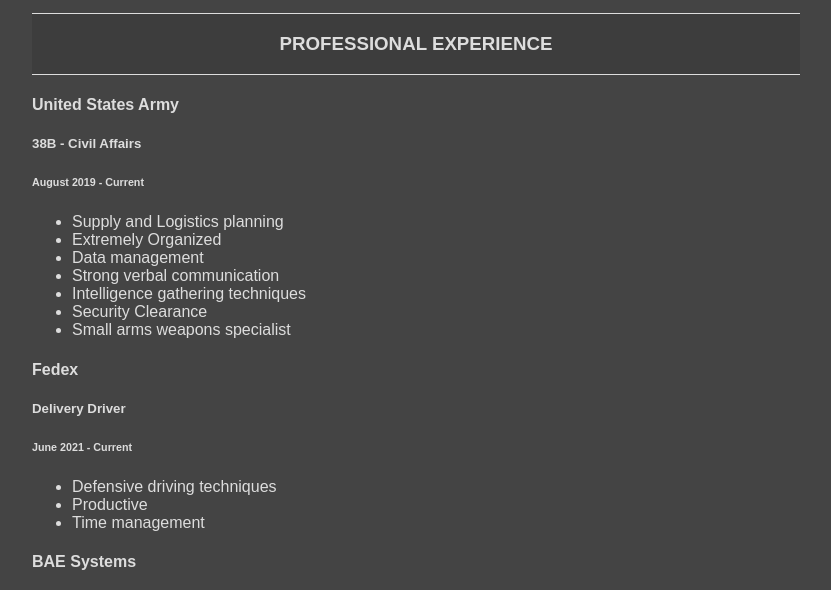
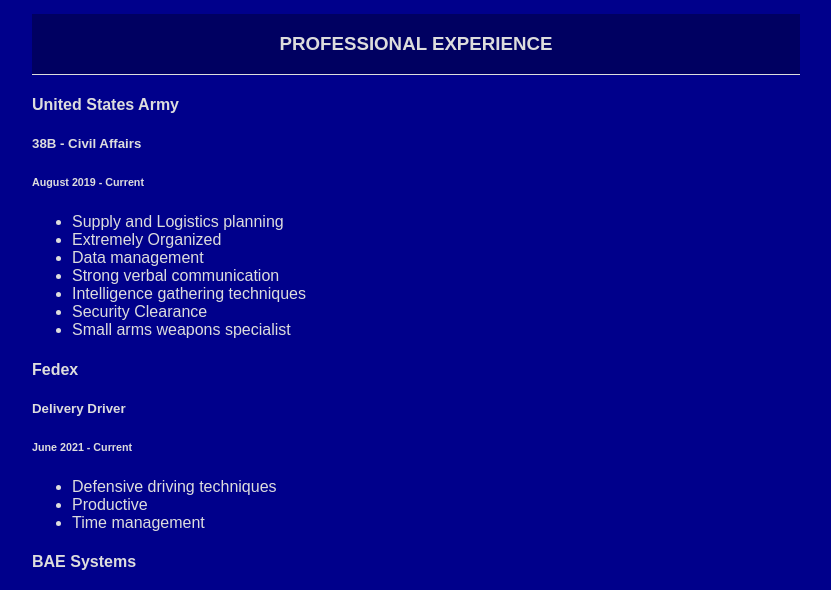
Before and after one commit to Kylebutcher/Kylebutcher.github.io, a plain HTML site: page index.html in a window 1280 px wide. Shown: the part 207-797 px from the top of the page, without its empty margins (224-1055 px from the left). Drawn offline with Linux system fonts and the light colour scheme.

Commit message:
Update style.css

```diff
--- a/style.css
+++ b/style.css
@@ -1,5 +1,5 @@
 body{
-  background-color: #444444;
+  background-color: #00008B;
   color: #dddddd;
   font-family: Arial, Helvetica, sans-serif;
   margin: 10% 20%;
@@ -8,8 +8,8 @@
 .exp-header{
   text-align: center;
   text-transform: uppercase;
-  border-top: 1px solid #dddddd;
+  border-top: 1px solid #00008B;
   border-bottom: 1px solid #dddddd;
-  background-color: rgba(0,0,0,0.1)
+  background-color: rgba(0,0,0,0.3)
 
 }
```
